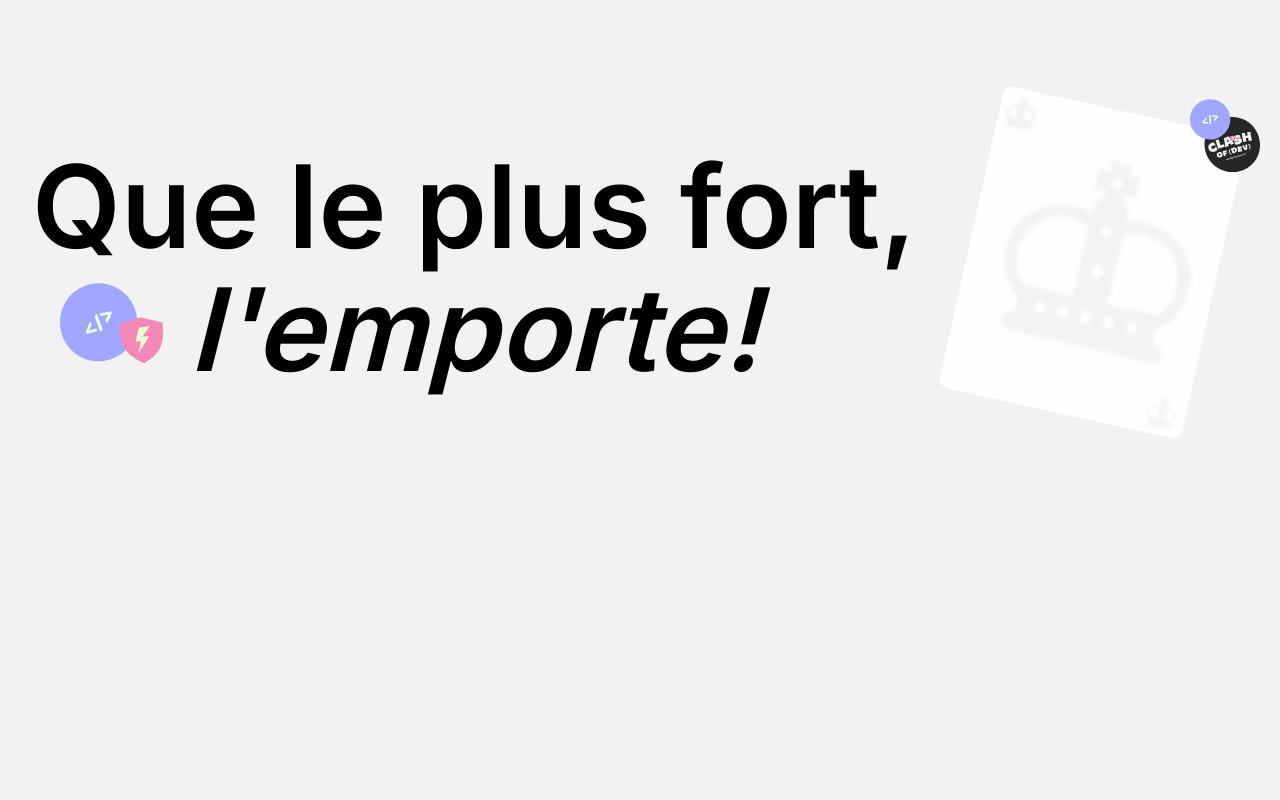
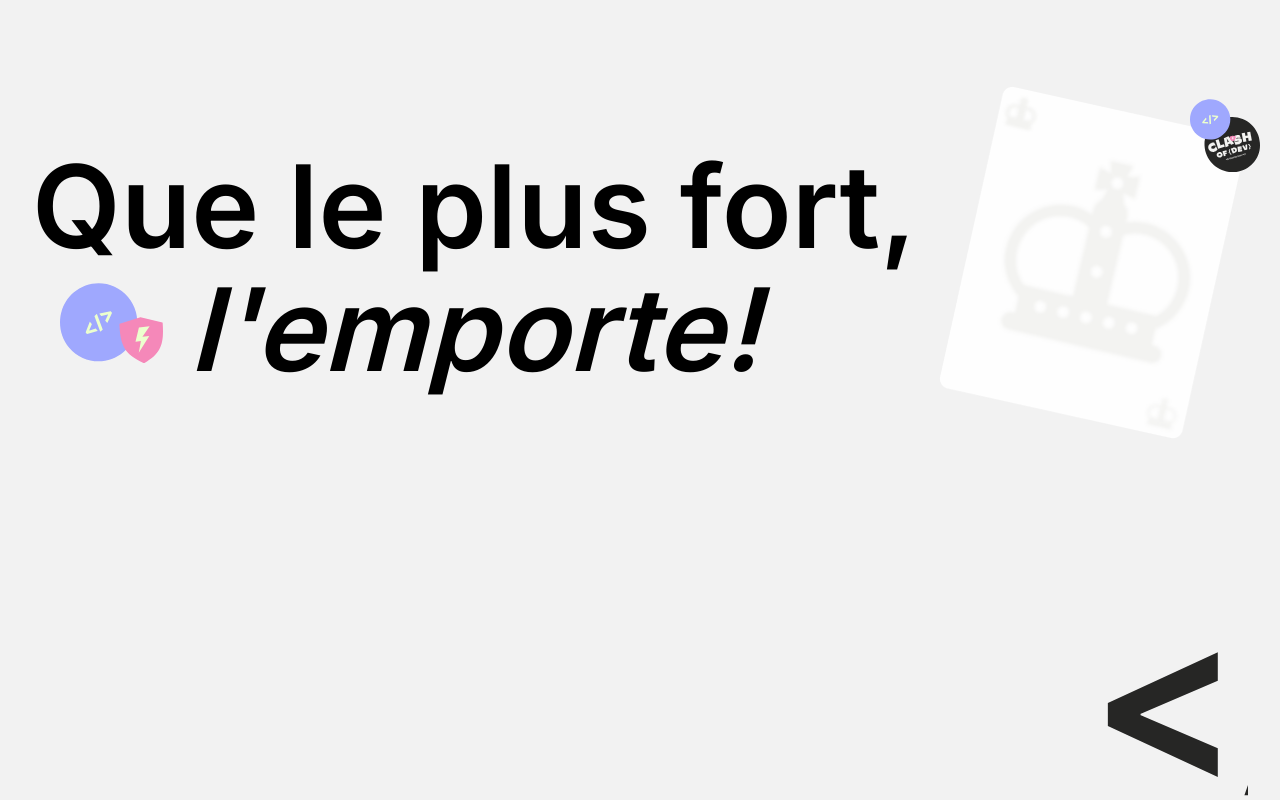
Before and after one commit to Jeff-Erson44/cod-1, a Next.js app: page / in a window 1280 px wide. Shown: the part 198-998 px from the top of the page. Before the commit the page ends 800 px from the top, so only its background shows below. Built offline with nearby package versions, Linux system fonts and the light colour scheme.

Commit message:
[ADD] horizontal text section

```diff
--- /dev/null
+++ b/src/app/components/atoms/HorizontalText/HorizontalText.tsx
@@ -0,0 +1,15 @@
+import './_HorizontalText.scss'
+import Image from 'next/image'
+
+export const HorizontalText = () =>{
+    return (
+        <div className='container__horizontalText'>
+            <Image
+                src="/images/icons/horiz.svg"
+                alt=""
+                width={3600}
+                height={175}
+            />
+        </div>
+    )
+}
--- /dev/null
+++ b/src/app/components/atoms/HorizontalText/_HorizontalText.scss
@@ -0,0 +1,7 @@
+@import '../../../style/settings.scss';
+
+.container__horizontalText{
+    overflow: hidden;
+    grid-column: 1/-1;
+    margin-top: 160px;
+}
--- a/src/app/page.tsx
+++ b/src/app/page.tsx
@@ -1,9 +1,11 @@
+import { HorizontalText } from "./components/atoms/HorizontalText/HorizontalText";
 import { Hero } from "./components/organisms/Hero/Hero";
 
 export default function Home() {
   return (
   <>
     <Hero />
+    <HorizontalText />
   </>
   );
 }
```
Also changed, not shown: public/images/icons/horiz.svg (added).
